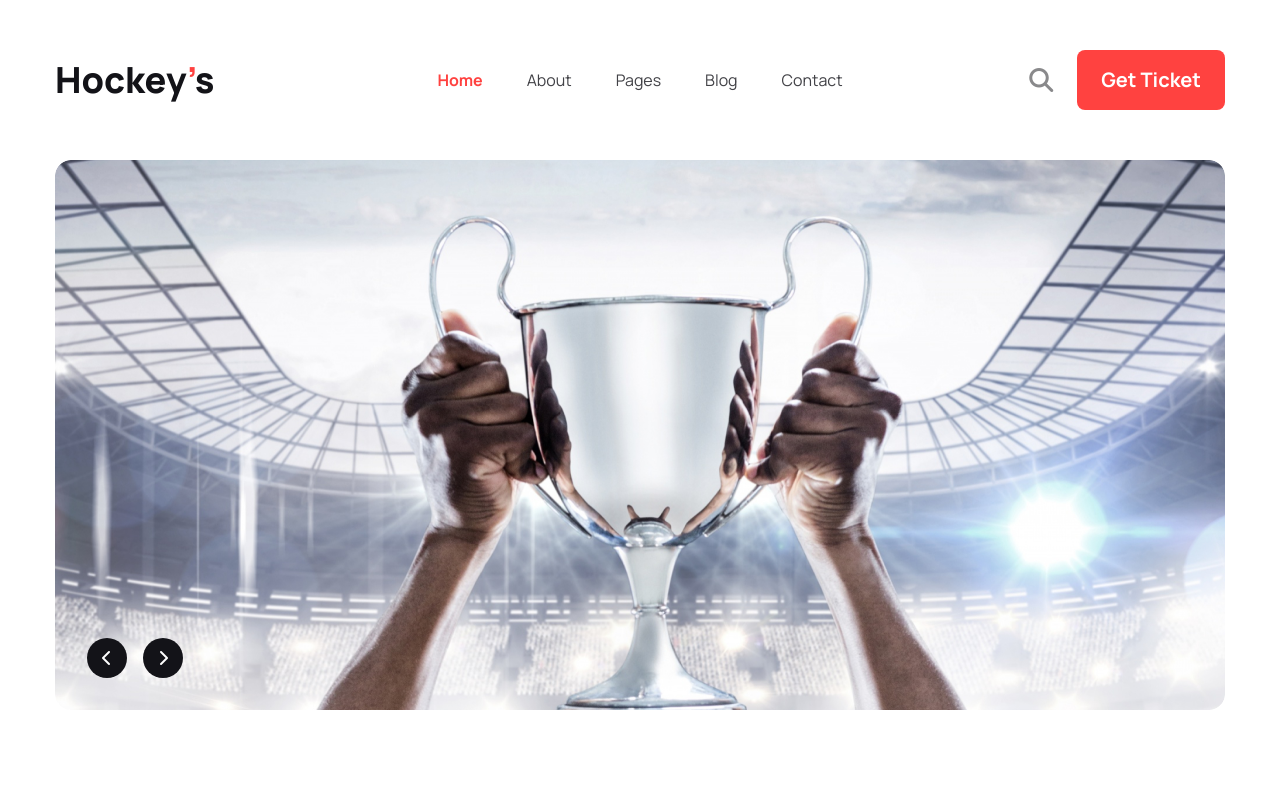
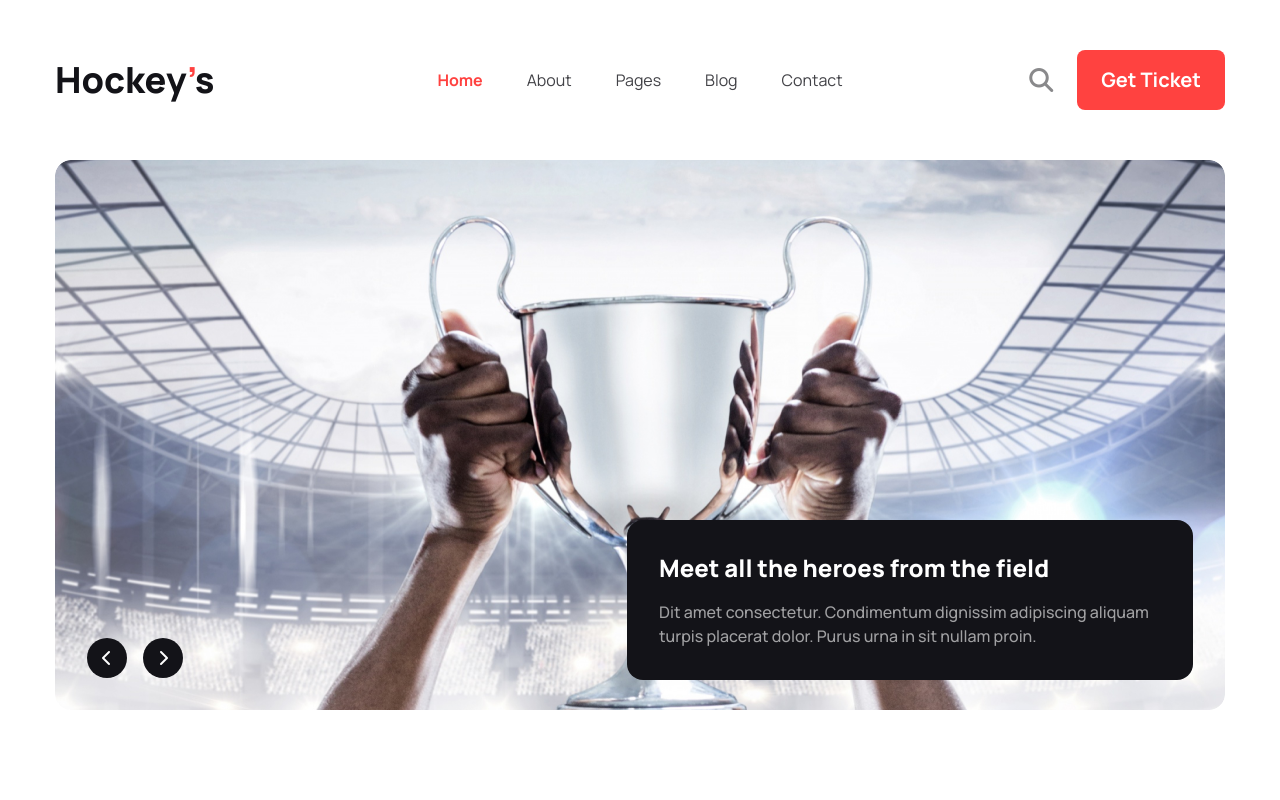
Before and after one commit to rubai-hossain/Hockeys-B9A3, a plain HTML site: page index.html in a window 1280 px wide. Shown: the top 800 px of the page. Drawn offline with nearby package versions, Linux system fonts and the light colour scheme.

Commit message:
banner badge add

```diff
--- a/index.html
+++ b/index.html
@@ -84,7 +84,7 @@
         <!-- Navbar Section Bonus Part End Here -->
 
         <!-- Banner Section Start Here -->
-        <section class="">
+        <section class="lg:relative space-y-4">
             <div class="carousel w-full max-h-[550px]">
                 <!-- Slide-1 -->
                 <div id="slide1" class="carousel-item relative w-full">
@@ -128,6 +128,12 @@
                         </a>
                     </div>
                 </div>
+            </div>
+            <!-- Banner-Badge -->
+            <div class="bg-[#131318] p-4 lg:p-8 space-y-2 lg:space-y-4 rounded-2xl max-w-[566px] lg:absolute bottom-9 right-8">
+                <h3 class="text-lg lg:text-2xl font-extrabold text-white">Meet all the heroes from the field</h3>
+                <p class="text-sm lg:text-base font-medium text-[#ffffff99]">Dit amet consectetur. Condimentum dignissim adipiscing
+                    aliquam turpis placerat dolor. Purus urna in sit nullam proin. </p>
             </div>
         </section>
         <!-- Banner Section End Here -->
```
Also changed, not shown: Images/Rectangle 4.png (deleted).
